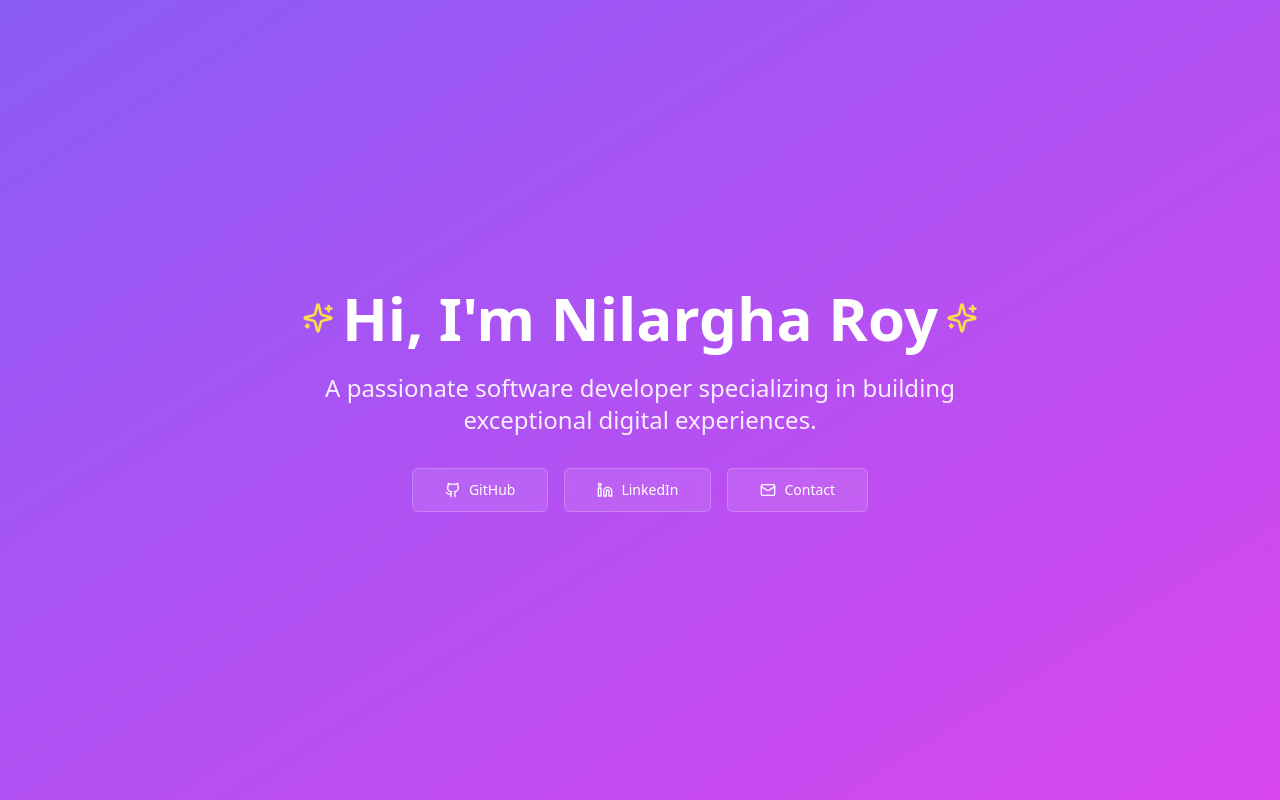
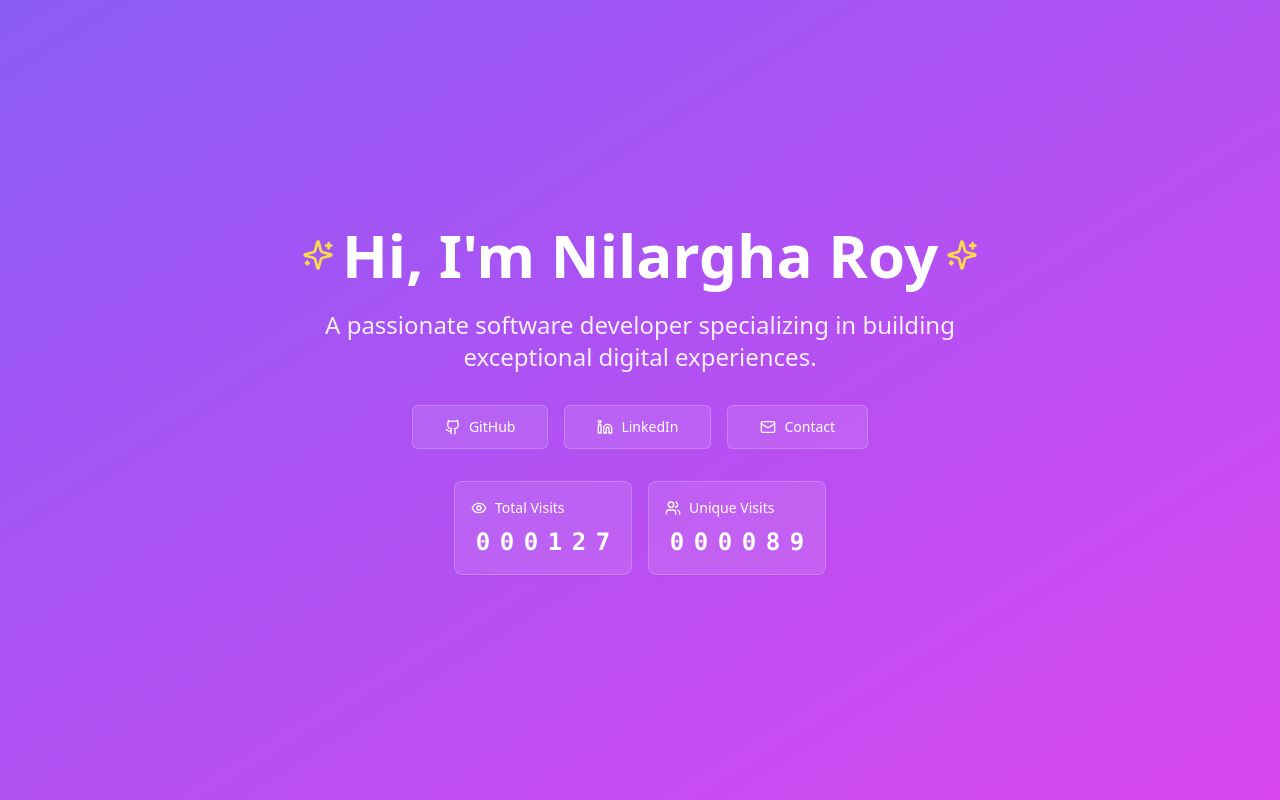
Before and after one commit to neel1304/recruiter-friendly-portfolio, a React (Vite) app: page / in a window 1280 px wide. Shown: the top 800 px of the page. Built offline with nearby package versions, Linux system fonts and the light colour scheme.

Commit message:
Add visitor count feature
Implement a visitor count display on the landing page, including total visits and unique device visits. The UI should resemble a slot machine that rolls over and changes, while ensuring the overall design remains undisturbed.
[skip gpt_engineer]

```diff
--- a/src/components/Hero.tsx
+++ b/src/components/Hero.tsx
@@ -1,6 +1,6 @@
-
 import { GithubIcon, LinkedinIcon, MailIcon, Sparkles } from "lucide-react";
 import { Button } from "./ui/button";
+import VisitorCounter from "./VisitorCounter";
 
 const Hero = () => {
   return (
@@ -44,6 +44,7 @@ const Hero = () => {
               Contact
             </Button>
           </div>
+          <VisitorCounter />
         </div>
       </div>
     </section>
--- /dev/null
+++ b/src/components/VisitorCounter.tsx
@@ -0,0 +1,73 @@
+import React, { useEffect, useState } from 'react';
+import { Card } from "@/components/ui/card";
+import { Users, Eye } from "lucide-react";
+
+const VisitorCounter = () => {
+  const [totalVisits, setTotalVisits] = useState("000000");
+  const [uniqueVisits, setUniqueVisits] = useState("000000");
+  const [isRolling, setIsRolling] = useState(false);
+
+  useEffect(() => {
+    // Simulate fetching visitor counts
+    const fetchCounts = async () => {
+      setIsRolling(true);
+      // Simulate API delay
+      await new Promise(resolve => setTimeout(resolve, 1000));
+
+      // Example counts - in a real app these would come from your backend
+      setTotalVisits("000127");
+      setUniqueVisits("000089");
+
+      setTimeout(() => setIsRolling(false), 2000);
+    };
+
+    fetchCounts();
+    console.log("Visitor counter mounted");
+  }, []);
+
+  return (
+    <div className="flex flex-col md:flex-row gap-4 justify-center mt-8 animate-fade-up">
+      <Card className="p-4 bg-white/10 backdrop-blur-sm border-white/20">
+        <div className="flex items-center gap-2 text-white mb-2">
+          <Eye className="w-4 h-4" />
+          <span className="text-sm">Total Visits</span>
+        </div>
+        <div className={`font-mono text-2xl font-bold text-white ${isRolling ? 'animate-[pulse_0.5s_ease-in-out_infinite]' : ''}`}>
+          {totalVisits.split('').map((digit, idx) => (
+            <span
+              key={idx}
+              className="inline-block w-6 text-center"
+              style={{
+                animation: isRolling ? `spin${idx} 1s ease-in-out` : 'none',
+              }}
+            >
+              {digit}
+            </span>
+          ))}
+        </div>
+      </Card>
+
+      <Card className="p-4 bg-white/10 backdrop-blur-sm border-white/20">
+        <div className="flex items-center gap-2 text-white mb-2">
+          <Users className="w-4 h-4" />
+          <span className="text-sm">Unique Visits</span>
+        </div>
+        <div className={`font-mono text-2xl font-bold text-white ${isRolling ? 'animate-[pulse_0.5s_ease-in-out_infinite]' : ''}`}>
+          {uniqueVisits.split('').map((digit, idx) => (
+            <span
+              key={idx}
+              className="inline-block w-6 text-center"
+              style={{
+                animation: isRolling ? `spin${idx} 1s ease-in-out` : 'none',
+              }}
+            >
+              {digit}
+            </span>
+          ))}
+        </div>
+      </Card>
+    </div>
+  );
+};
+
+export default VisitorCounter;
--- a/src/index.css
+++ b/src/index.css
@@ -88,6 +88,31 @@
     --sidebar-border: 240 3.7% 15.9%;
     --sidebar-ring: 217.2 91.2% 59.8%;
   }
+
+  @keyframes spin0 {
+    from { transform: translateY(-500%); }
+    to { transform: translateY(0); }
+  }
+  @keyframes spin1 {
+    from { transform: translateY(-400%); }
+    to { transform: translateY(0); }
+  }
+  @keyframes spin2 {
+    from { transform: translateY(-300%); }
+    to { transform: translateY(0); }
+  }
+  @keyframes spin3 {
+    from { transform: translateY(-200%); }
+    to { transform: translateY(0); }
+  }
+  @keyframes spin4 {
+    from { transform: translateY(-100%); }
+    to { transform: translateY(0); }
+  }
+  @keyframes spin5 {
+    from { transform: translateY(-50%); }
+    to { transform: translateY(0); }
+  }
 }
 
 @layer base {
```
